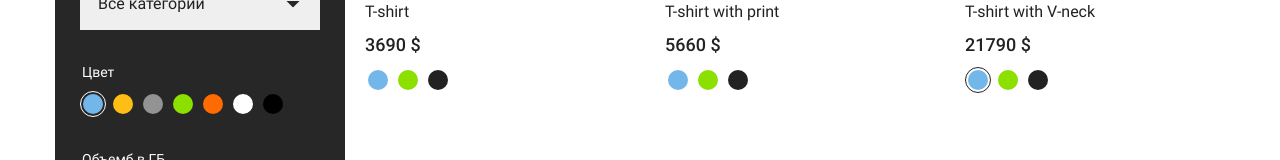
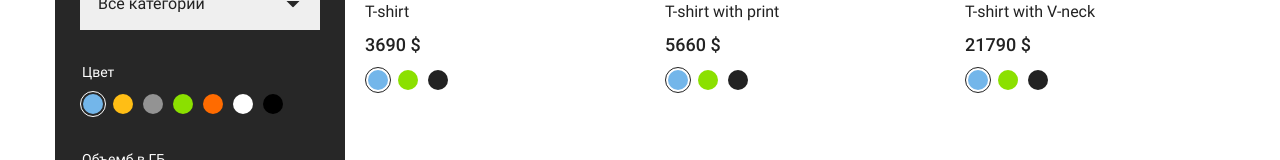
Before and after one commit to WebDevJS2022/WebDevJS2022.github.io-skillbox4, a Vue app: page / in a window 1280 px wide. Shown: the part 616-776 px from the top of the page. Built offline with nearby package versions, Linux system fonts and the light colour scheme.

Commit message:
атрибут key

```diff
--- a/src/components/ProductItem.vue
+++ b/src/components/ProductItem.vue
@@ -17,21 +17,21 @@
         <ul class="colors colors--black">
             <li class="colors__item">
                 <label class="colors__label">
-                    <input class="colors__radio sr-only" type="radio" name="color-1" value="#73B6EA" checked="">
+                    <input class="colors__radio sr-only" type="radio" value="#73B6EA" v-model="color">
                     <span class="colors__value" style="background-color: #73B6EA;">
                     </span>
                 </label>
             </li>
             <li class="colors__item">
                 <label class="colors__label">
-                    <input class="colors__radio sr-only" type="radio" name="color-1" value="#8BE000">
+                    <input class="colors__radio sr-only" type="radio" value="#8BE000" v-model="color">
                     <span class="colors__value" style="background-color: #8BE000;">
                     </span>
                 </label>
             </li>
             <li class="colors__item">
                 <label class="colors__label">
-                    <input class="colors__radio sr-only" type="radio" name="color-1" value="#222">
+                    <input class="colors__radio sr-only" type="radio" value="#222" v-model="color">
                     <span class="colors__value" style="background-color: #222;">
                     </span>
                 </label>
@@ -41,9 +41,12 @@
 </template>
 
 <script>
-import products from '@/data/products';
-
   export default {
+    data(){
+        return {
+            color: '#73B6EA'
+        };
+    },
     name: 'ProductItem',
     props: ['product'],
   }
--- a/src/components/ProductList.vue
+++ b/src/components/ProductList.vue
@@ -1,6 +1,6 @@
 <template>
     <ul class="catalog__list">
-        <ProductItem v-for="(product, index) in products" :product="product" :key="index"/>
+        <ProductItem v-for="product in products" :product="product" :key="product.id"/>
     </ul>
 </template>
 
--- a/src/data/products.js
+++ b/src/data/products.js
@@ -1,60 +1,72 @@
 export default [
     {
+        id: 1,
         title: 'T-shirt',
         price: 3690,
         image: '/img/t-shirt1.jpg'
     },
     {
+        id: 2,
         title: 'T-shirt with print',
         price: 5660,
         image: '/img/t-shirt2.jpg'
     },
     {
+        id: 3,
         title: 'T-shirt with V-neck',
         price: 21790,
         image: '/img/t-shirt3.jpg'
     },
     {
+        id: 4,
         title: 'Skirt',
         price: 24690,
         image: '/img/skirt1.jpg'
     },
     {
+        id: 5,
         title: 'Skirt',
         price: 14960,
         image: '/img/skirt2.jpg'
     },
     {
+        id: 6,
         title: 'Skirt',
         price: 8960,
         image: '/img/skirt3.jpg'
     },
     {
+        id: 7,
         title: 'Blouse',
         price: 39900,
         image: '/img/blouse1.jpg'
     },
     {
+        id: 8,
         title: 'Blouse',
         price: 34900,
         image: '/img/blouse2.jpg'
     },
     {
+        id: 9,
         title: 'Blouse',
         price: 4990,
         image: '/img/blouse3.jpg'
     },
     {
+        id: 10,
         title: 'Pants',
         price: 6690,
         image: '/img/pants1.jpg'
     },
     {
+        id: 11,
         title: 'Pants',
         price: 16560,
         image: '/img/pants2.jpg'
     },
     {
+        id: 12,
         title: 'Pants',
         price: 30690,
         image: '/img/pants3.jpg'
```
